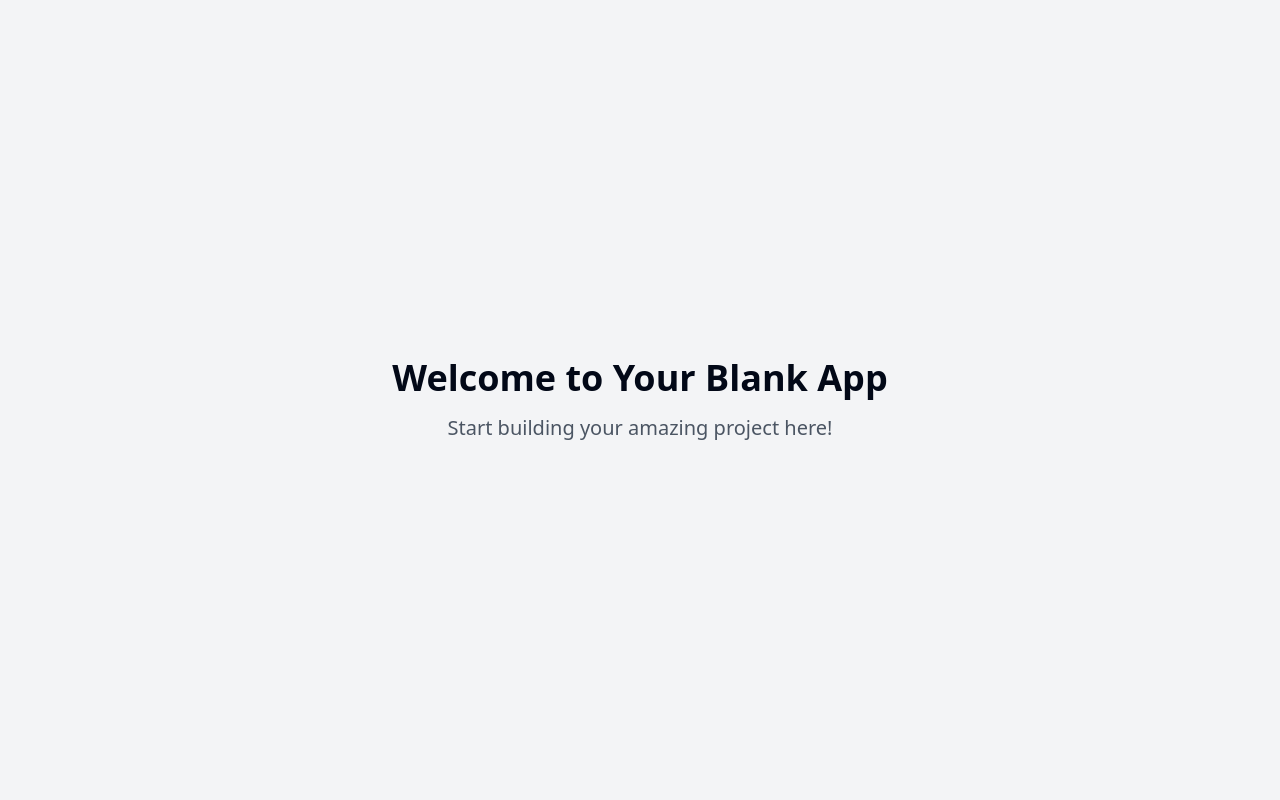
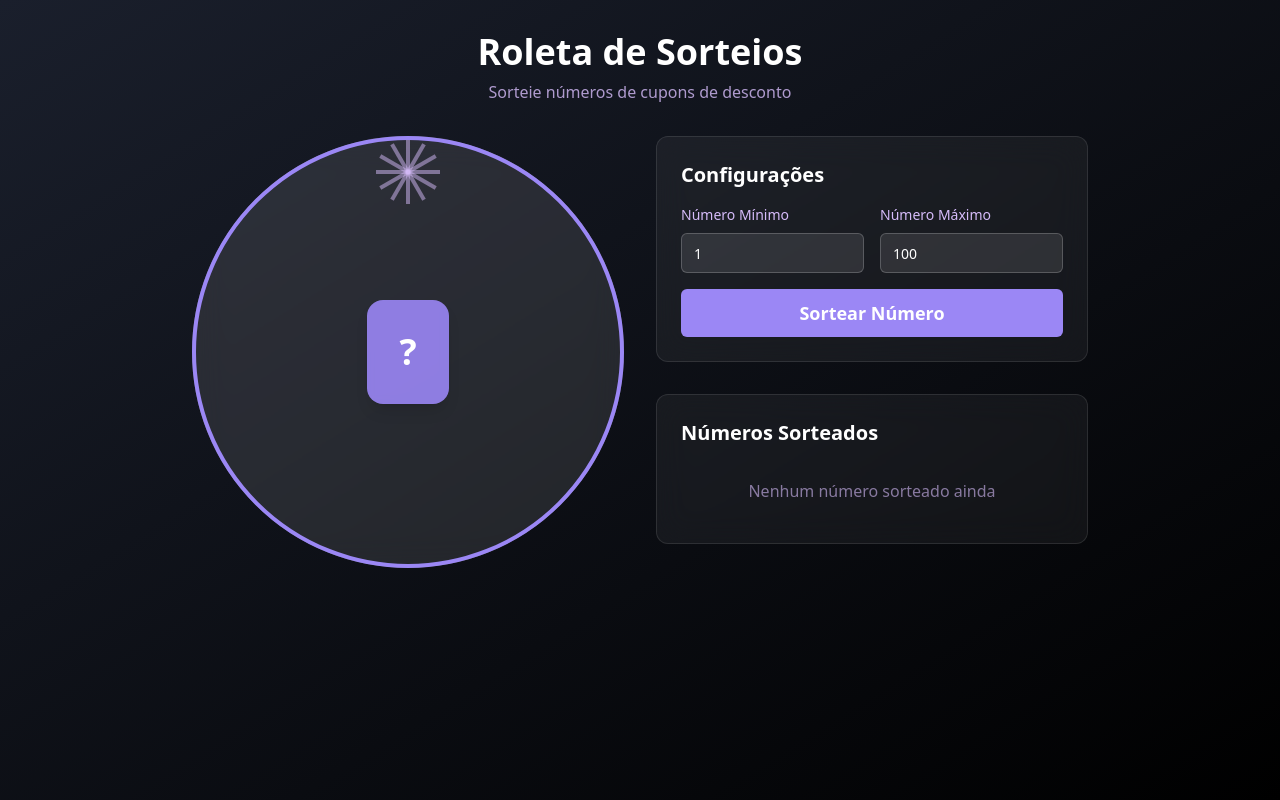
Before and after one commit to herobruno/spin-the-discount, a React (Vite) app: page / in a window 1280 px wide. Built offline with nearby package versions, Linux system fonts and the light colour scheme.

Commit message:
Add interactive coupon roulette
Implement an interactive roulette feature for randomly selecting discount coupon numbers. The design should be professional and visually appealing.
[skip gpt_engineer]

```diff
--- /dev/null
+++ b/src/components/Roulette/Roulette.tsx
@@ -0,0 +1,73 @@
+import React, { useState } from "react";
+import { RouletteWheel } from "./RouletteWheel";
+import { RouletteHistory } from "./RouletteHistory";
+import { RouletteControls } from "./RouletteControls";
+import { toast } from "sonner";
+
+export const Roulette = () => {
+  const [isSpinning, setIsSpinning] = useState(false);
+  const [selectedNumber, setSelectedNumber] = useState<number | null>(null);
+  const [history, setHistory] = useState<number[]>([]);
+  const [minNumber, setMinNumber] = useState(1);
+  const [maxNumber, setMaxNumber] = useState(100);
+
+  const handleSpin = () => {
+    if (isSpinning) return;
+
+    setIsSpinning(true);
+    const audio = new Audio("/spin.mp3");
+    audio.play();
+
+    // Random spin duration between 4 and 6 seconds
+    const spinDuration = 4000 + Math.random() * 2000;
+
+    setTimeout(() => {
+      const newNumber = Math.floor(Math.random() * (maxNumber - minNumber + 1)) + minNumber;
+      setSelectedNumber(newNumber);
+      setHistory(prev => [newNumber, ...prev].slice(0, 10));
+      setIsSpinning(false);
+
+      const winAudio = new Audio("/win.mp3");
+      winAudio.play();
+
+      toast.success(`Número sorteado: ${newNumber}`, {
+        description: "Parabéns ao ganhador!",
+      });
+    }, spinDuration);
+  };
+
+  return (
+    <div className="min-h-screen bg-gradient-to-br from-roulette-dark to-black p-8">
+      <div className="max-w-4xl mx-auto">
+        <div className="text-center mb-8 animate-fade-in">
+          <h1 className="text-4xl font-bold text-white mb-2">Roleta de Sorteios</h1>
+          <p className="text-roulette-light opacity-80">Sorteie números de cupons de desconto</p>
+        </div>
+
+        <div className="grid grid-cols-1 lg:grid-cols-2 gap-8">
+          <div className="animate-scale-in">
+            <RouletteWheel
+              isSpinning={isSpinning}
+              selectedNumber={selectedNumber}
+              minNumber={minNumber}
+              maxNumber={maxNumber}
+            />
+          </div>
+
+          <div className="space-y-8">
+            <RouletteControls
+              isSpinning={isSpinning}
+              onSpin={handleSpin}
+              minNumber={minNumber}
+              maxNumber={maxNumber}
+              onMinChange={setMinNumber}
+              onMaxChange={setMaxNumber}
+            />
+
+            <RouletteHistory history={history} />
+          </div>
+        </div>
+      </div>
+    </div>
+  );
+};
--- /dev/null
+++ b/src/components/Roulette/RouletteControls.tsx
@@ -0,0 +1,71 @@
+import React from "react";
+import { Button } from "@/components/ui/button";
+import { Input } from "@/components/ui/input";
+import { motion } from "framer-motion";
+
+interface RouletteControlsProps {
+  isSpinning: boolean;
+  onSpin: () => void;
+  minNumber: number;
+  maxNumber: number;
+  onMinChange: (value: number) => void;
+  onMaxChange: (value: number) => void;
+}
+
+export const RouletteControls: React.FC<RouletteControlsProps> = ({
+  isSpinning,
+  onSpin,
+  minNumber,
+  maxNumber,
+  onMinChange,
+  onMaxChange,
+}) => {
+  return (
+    <div className="bg-white/5 backdrop-blur-lg rounded-xl p-6 border border-white/10">
+      <h2 className="text-xl font-semibold text-white mb-4">Configurações</h2>
+
+      <div className="space-y-4">
+        <div className="grid grid-cols-2 gap-4">
+          <div>
+            <label className="text-sm text-roulette-light block mb-2">
+              Número Mínimo
+            </label>
+            <Input
+              type="number"
+              value={minNumber}
+              onChange={(e) => onMinChange(parseInt(e.target.value) || 1)}
+              min={1}
+              max={maxNumber - 1}
+              className="bg-white/10 border-white/20 text-white"
+            />
+          </div>
+          <div>
+            <label className="text-sm text-roulette-light block mb-2">
+              Número Máximo
+            </label>
+            <Input
+              type="number"
+              value={maxNumber}
+              onChange={(e) => onMaxChange(parseInt(e.target.value) || 2)}
+              min={minNumber + 1}
+              className="bg-white/10 border-white/20 text-white"
+            />
+          </div>
+        </div>
+
+        <motion.div
+          whileHover={{ scale: 1.02 }}
+          whileTap={{ scale: 0.98 }}
+        >
+          <Button
+            onClick={onSpin}
+            disabled={isSpinning}
+            className="w-full bg-roulette-primary hover:bg-roulette-secondary text-white font-semibold py-6 text-lg transition-colors"
+          >
+            {isSpinning ? "Sorteando..." : "Sortear Número"}
+          </Button>
+        </motion.div>
+      </div>
+    </div>
+  );
+};
--- /dev/null
+++ b/src/components/Roulette/RouletteHistory.tsx
@@ -0,0 +1,33 @@
+import React from "react";
+import { motion } from "framer-motion";
+
+interface RouletteHistoryProps {
+  history: number[];
+}
+
+export const RouletteHistory: React.FC<RouletteHistoryProps> = ({ history }) => {
+  return (
+    <div className="bg-white/5 backdrop-blur-lg rounded-xl p-6 border border-white/10">
+      <h2 className="text-xl font-semibold text-white mb-4">Números Sorteados</h2>
+
+      <div className="grid grid-cols-5 gap-2">
+        {history.map((number, index) => (
+          <motion.div
+            key={`${number}-${index}`}
+            initial={{ scale: 0, opacity: 0 }}
+            animate={{ scale: 1, opacity: 1 }}
+            transition={{ delay: index * 0.1 }}
+            className="bg-roulette-primary/20 backdrop-blur-sm rounded-lg p-2 text-center"
+          >
+            <span className="text-white font-medium">{number}</span>
+          </motion.div>
+        ))}
+        {history.length === 0 && (
+          <p className="text-roulette-light/60 col-span-5 text-center py-4">
+            Nenhum número sorteado ainda
+          </p>
+        )}
+      </div>
+    </div>
+  );
+};
--- /dev/null
+++ b/src/components/Roulette/RouletteWheel.tsx
@@ -0,0 +1,67 @@
+import React from "react";
+import { motion } from "framer-motion";
+
+interface RouletteWheelProps {
+  isSpinning: boolean;
+  selectedNumber: number | null;
+  minNumber: number;
+  maxNumber: number;
+}
+
+export const RouletteWheel: React.FC<RouletteWheelProps> = ({
+  isSpinning,
+  selectedNumber,
+  minNumber,
+  maxNumber,
+}) => {
+  return (
+    <div className="relative aspect-square">
+      {/* Glass morphism background */}
+      <div className="absolute inset-0 bg-white/10 backdrop-blur-lg rounded-full border border-white/20" />
+
+      {/* Spinning wheel */}
+      <motion.div
+        className="absolute inset-0 rounded-full border-4 border-roulette-primary"
+        animate={{
+          rotate: isSpinning ? 360 * 10 : 0,
+        }}
+        transition={{
+          duration: isSpinning ? 5 : 0,
+          ease: "easeOut",
+        }}
+      >
+        {/* Wheel markers */}
+        {Array.from({ length: 12 }).map((_, i) => (
+          <div
+            key={i}
+            className="absolute w-1 h-8 bg-roulette-light/50"
+            style={{
+              left: "50%",
+              top: "0",
+              transformOrigin: "bottom center",
+              transform: `translateX(-50%) rotate(${i * 30}deg)`,
+            }}
+          />
+        ))}
+      </motion.div>
+
+      {/* Center display */}
+      <div className="absolute inset-0 flex items-center justify-center">
+        <motion.div
+          className="bg-roulette-primary/90 backdrop-blur-sm rounded-2xl p-8 shadow-lg"
+          animate={{
+            scale: isSpinning ? [1, 1.1, 1] : 1,
+          }}
+          transition={{
+            duration: 0.3,
+            repeat: isSpinning ? Infinity : 0,
+          }}
+        >
+          <span className="text-4xl font-bold text-white">
+            {isSpinning ? "..." : selectedNumber || "?"}
+          </span>
+        </motion.div>
+      </div>
+    </div>
+  );
+};
--- a/src/pages/Index.tsx
+++ b/src/pages/Index.tsx
@@ -1,14 +1,7 @@
-// Update this page (the content is just a fallback if you fail to update the page)
+import { Roulette } from "@/components/Roulette/Roulette";
 
 const Index = () => {
-  return (
-    <div className="min-h-screen flex items-center justify-center bg-gray-100">
-      <div className="text-center">
-        <h1 className="text-4xl font-bold mb-4">Welcome to Your Blank App</h1>
-        <p className="text-xl text-gray-600">Start building your amazing project here!</p>
-      </div>
-    </div>
-  );
+  return <Roulette />;
 };
 
 export default Index;
--- a/tailwind.config.ts
+++ b/tailwind.config.ts
@@ -12,85 +12,74 @@ export default {
   theme: {
     container: {
       center: true,
-			padding: '2rem',
+      padding: "2rem",
       screens: {
-				'2xl': '1400px'
-			}
+        "2xl": "1400px",
+      },
     },
     extend: {
       colors: {
-				border: 'hsl(var(--border))',
-				input: 'hsl(var(--input))',
-				ring: 'hsl(var(--ring))',
-				background: 'hsl(var(--background))',
-				foreground: 'hsl(var(--foreground))',
+        roulette: {
+          primary: "#9b87f5",
+          secondary: "#7E69AB",
+          accent: "#6E59A5",
+          light: "#D6BCFA",
+          dark: "#1A1F2C",
+        },
+        border: "hsl(var(--border))",
+        input: "hsl(var(--input))",
+        ring: "hsl(var(--ring))",
+        background: "hsl(var(--background))",
+        foreground: "hsl(var(--foreground))",
         primary: {
-					DEFAULT: 'hsl(var(--primary))',
-					foreground: 'hsl(var(--primary-foreground))'
+          DEFAULT: "hsl(var(--primary))",
+          foreground: "hsl(var(--primary-foreground))",
         },
         secondary: {
-					DEFAULT: 'hsl(var(--secondary))',
-					foreground: 'hsl(var(--secondary-foreground))'
+          DEFAULT: "hsl(var(--secondary))",
+          foreground: "hsl(var(--secondary-foreground))",
         },
         destructive: {
-					DEFAULT: 'hsl(var(--destructive))',
-					foreground: 'hsl(var(--destructive-foreground))'
+          DEFAULT: "hsl(var(--destructive))",
+          foreground: "hsl(var(--destructive-foreground))",
         },
         muted: {
-					DEFAULT: 'hsl(var(--muted))',
-					foreground: 'hsl(var(--muted-foreground))'
+          DEFAULT: "hsl(var(--muted))",
+          foreground: "hsl(var(--muted-foreground))",
         },
         accent: {
-					DEFAULT: 'hsl(var(--accent))',
-					foreground: 'hsl(var(--accent-foreground))'
+          DEFAULT: "hsl(var(--accent))",
+          foreground: "hsl(var(--accent-foreground))",
         },
         popover: {
-					DEFAULT: 'hsl(var(--popover))',
-					foreground: 'hsl(var(--popover-foreground))'
+          DEFAULT: "hsl(var(--popover))",
+          foreground: "hsl(var(--popover-foreground))",
         },
         card: {
-					DEFAULT: 'hsl(var(--card))',
-					foreground: 'hsl(var(--card-foreground))'
+          DEFAULT: "hsl(var(--card))",
+          foreground: "hsl(var(--card-foreground))",
         },
-				sidebar: {
-					DEFAULT: 'hsl(var(--sidebar-background))',
-					foreground: 'hsl(var(--sidebar-foreground))',
-					primary: 'hsl(var(--sidebar-primary))',
-					'primary-foreground': 'hsl(var(--sidebar-primary-foreground))',
-					accent: 'hsl(var(--sidebar-accent))',
-					'accent-foreground': 'hsl(var(--sidebar-accent-foreground))',
-					border: 'hsl(var(--sidebar-border))',
-					ring: 'hsl(var(--sidebar-ring))'
-				}
-			},
-			borderRadius: {
-				lg: 'var(--radius)',
-				md: 'calc(var(--radius) - 2px)',
-				sm: 'calc(var(--radius) - 4px)'
       },
       keyframes: {
-				'accordion-down': {
-					from: {
-						height: '0'
+        spin: {
+          from: { transform: "rotate(0deg)" },
+          to: { transform: "rotate(360deg)" },
         },
-					to: {
-						height: 'var(--radix-accordion-content-height)'
-					}
+        "fade-in": {
+          "0%": { opacity: "0", transform: "translateY(10px)" },
+          "100%": { opacity: "1", transform: "translateY(0)" },
         },
-				'accordion-up': {
-					from: {
-						height: 'var(--radix-accordion-content-height)'
+        "scale-in": {
+          "0%": { transform: "scale(0.95)", opacity: "0" },
+          "100%": { transform: "scale(1)", opacity: "1" },
         },
-					to: {
-						height: '0'
-					}
-				}
       },
       animation: {
-				'accordion-down': 'accordion-down 0.2s ease-out',
-				'accordion-up': 'accordion-up 0.2s ease-out'
-			}
-		}
+        "spin-slow": "spin 8s cubic-bezier(0.4, 0, 0.2, 1) infinite",
+        "fade-in": "fade-in 0.3s ease-out",
+        "scale-in": "scale-in 0.2s ease-out",
+      },
+    },
   },
   plugins: [require("tailwindcss-animate")],
 } satisfies Config;
```
Lines whose indentation alone changed are shown as unchanged.
